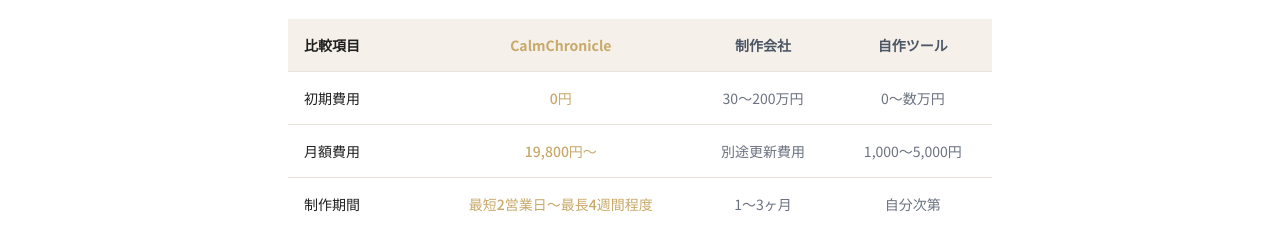
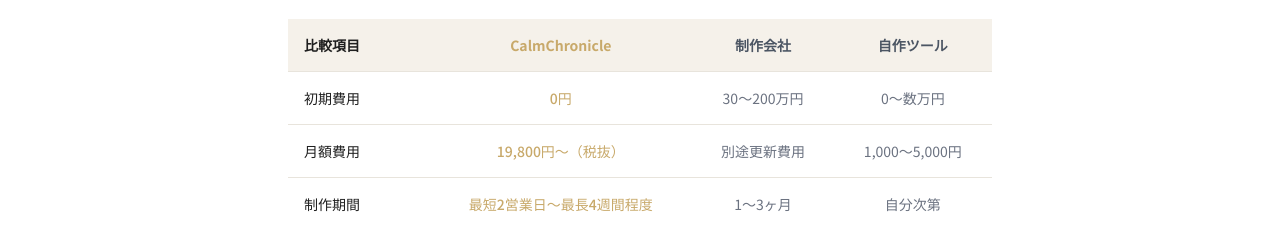
Before and after one commit to uruzugan/calm-chronicle-site, a Next.js app: page /lp in a window 1280 px wide. Shown: the part 3020-3248 px from the top of the page. Built offline with nearby package versions, Linux system fonts and the light colour scheme.

Commit message:
fix: 比較表の月額費用に税抜表記を追加

```diff
--- a/app/lp/page.tsx
+++ b/app/lp/page.tsx
@@ -271,7 +271,7 @@
                 <tbody>
                   {[
                     ["初期費用", "0円", "30〜200万円", "0〜数万円"],
-                    ["月額費用", "19,800円〜", "別途更新費用", "1,000〜5,000円"],
+                    ["月額費用", "19,800円〜（税抜）", "別途更新費用", "1,000〜5,000円"],
                     ["制作期間", "最短2営業日〜最長4週間程度", "1〜3ヶ月", "自分次第"],
                     ["更新サポート", "月額内に含む", "別途費用", "自分で対応"],
                   ].map(([item, calm, agency, diy]) => (
```
